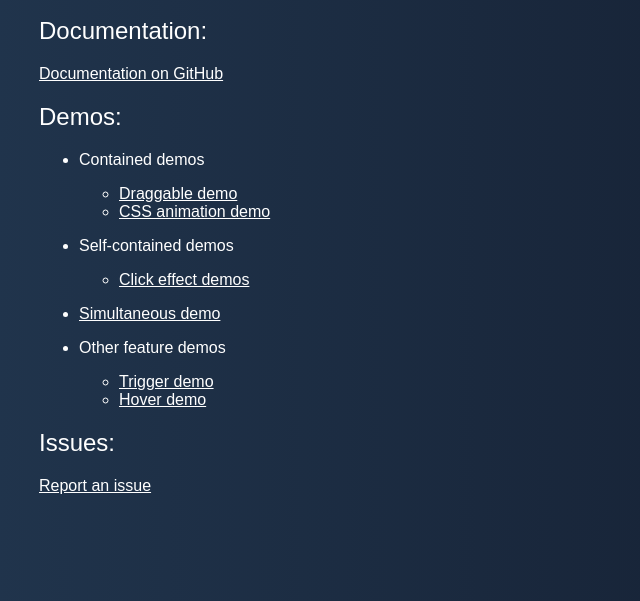
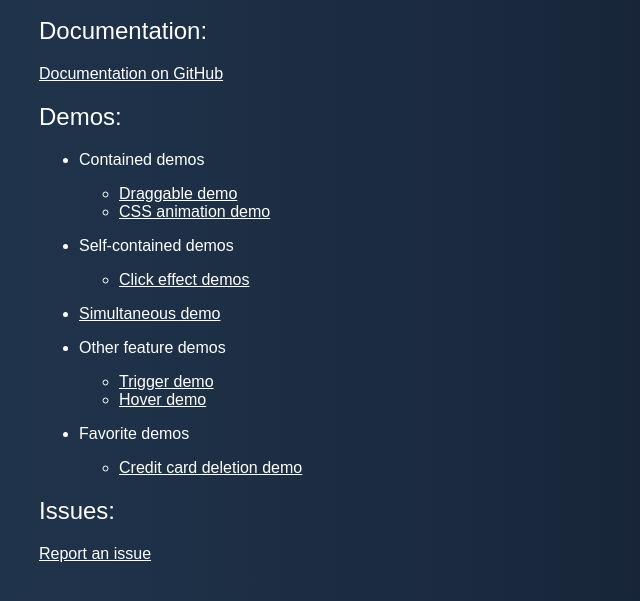
Before and after one commit to ZachSaucier/Disintegrate, a website: page index.html in a window 1280 px wide. Shown: the part 199-800 px from the top of the page, without its empty margins (317-957 px from the left). Drawn offline with Linux system fonts and the light colour scheme; a web font is replaced by a local one.

Commit message:
Added credit card demo; fixed view source links

```diff
--- a/index.html
+++ b/index.html
@@ -62,6 +62,12 @@
         <li><a href="https://zachsaucier.github.io/Disintegrate/disintegrate-hover.html">Hover demo</a></li>
       </ul>
     </li>
+    <li>
+      <p>Favorite demos</p>
+      <ul>
+        <li><a href="https://codepen.io/Zeaklous/pen/OowezM">Credit card deletion demo</a></li>
+      </ul>
+    </li>
   </ul>
 
   <h2>Issues:</h2>
```
Also changed, not shown: disintegrate-draggable.html (+1 -1 lines), disintegrate-hover.html (+1 -1 lines), disintegrate-self-contained.html (+1 -1 lines).
